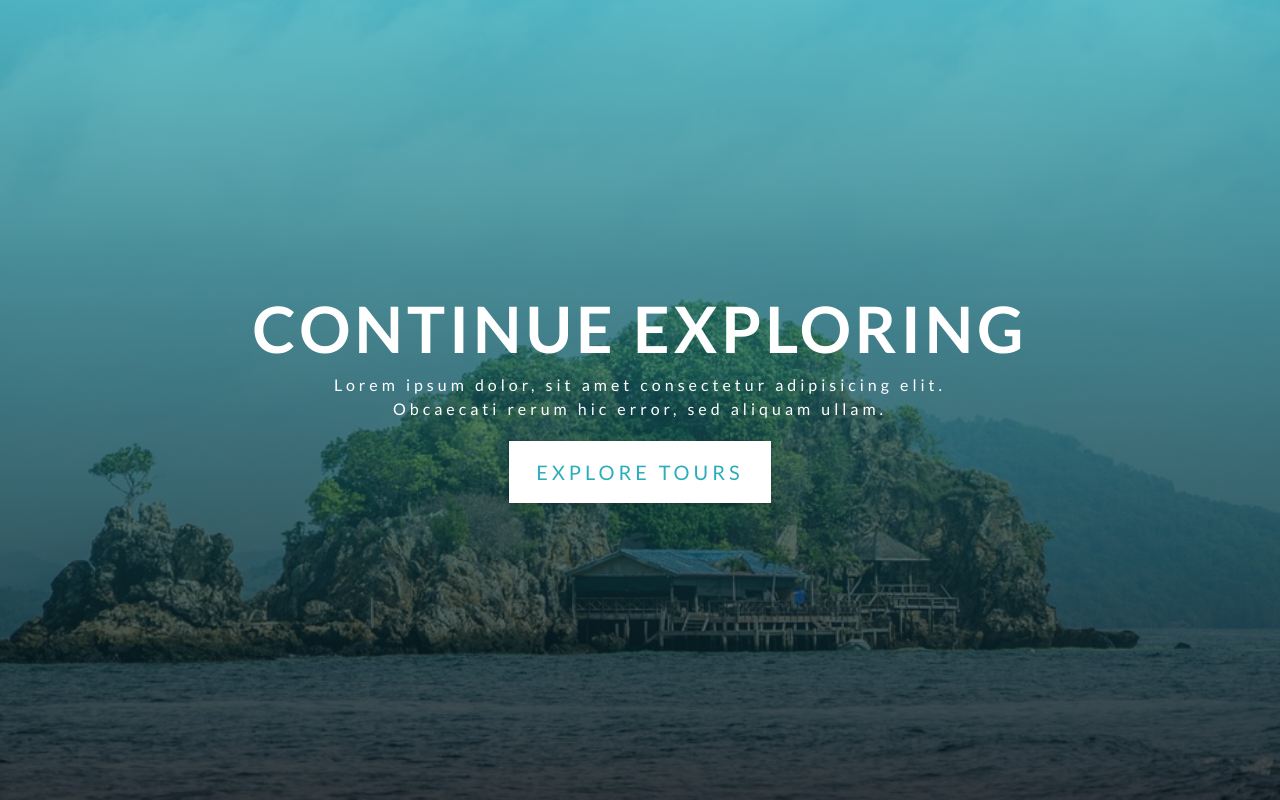
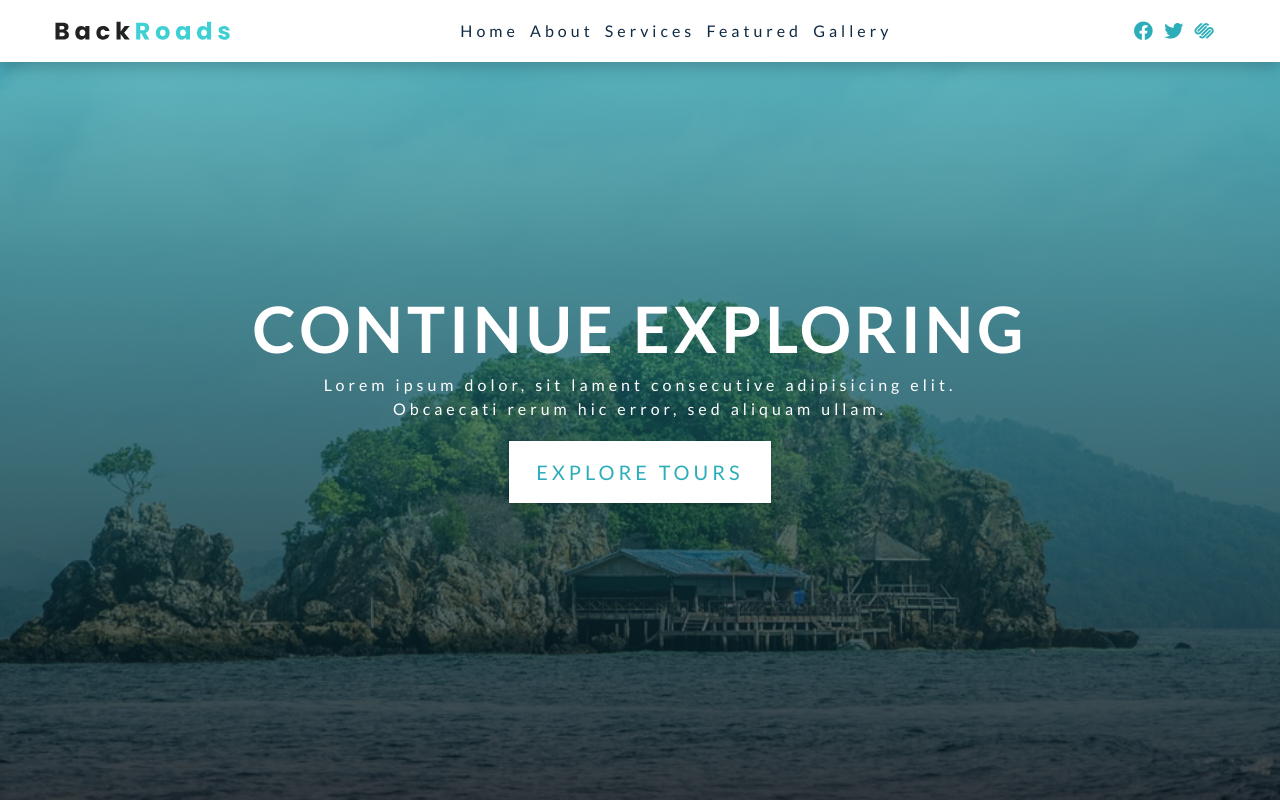
Before and after one commit to mlolaiya/Tour, a plain HTML site: page index.html in a window 1280 px wide. Shown: the top 800 px of the page. Drawn offline with Linux system fonts and the light colour scheme.

Commit message:
modified

```diff
--- a/index.html
+++ b/index.html
@@ -13,15 +13,93 @@
     <link rel="shortcut icon" href="./Images/favicon-32x32.png" type="image/x-icon">
   </head>
   <body>
-    <!-- header -->
-    <header>
+    <!-- header  -->
+    <header id="home">
       <!-- navbar -->
+      <nav class="navbar">
+        <div class="nav-center">
+          <!-- nav header -->
+          <div class="nav-header">
+            <img src="./images/logo.svg" class="nav-logo" alt="" />
+            <button type="button" class="nav-toggle" id="nav-toggle">
+              <i class="fas fa-bars"></i>
+            </button>
+          </div>
+          <!-- end of nav header -->
+          <!-- nav links -->
+          <ul class="nav-links" id="nav-links">
+            <!-- single link -->
+            <li>
+              <a href="#home" class="nav-link scroll-link">home</a>
+            </li>
+            <!-- end of single link -->
+            <!-- single link -->
+            <li>
+              <a href="#about" class="nav-link scroll-link">about</a>
+            </li>
+            <!-- end of single link -->
+            <!-- single link -->
+            <li>
+              <a href="#services" class="nav-link scroll-link">services</a>
+            </li>
+            <!-- end of single link -->
+            <!-- single link -->
+            <li>
+              <a href="#featured" class="nav-link scroll-link">featured</a>
+            </li>
+            <!-- end of single link -->
+            <!-- single link -->
+            <li>
+              <a href="#gallery" class="nav-link scroll-link">gallery</a>
+            </li>
+            <!-- end of single link -->
+          </ul>
+          <!-- end of nav links -->
+          <!-- nav icons -->
+          <ul class="nav-icons">
+            <!-- single icon -->
+            <li>
+              <a
+                href="https://www.twitter.com"
+                target="_blank"
+                class="nav-icon"
+              >
+                <i class="fab fa-facebook"></i>
+              </a>
+            </li>
+            <!-- end of single icon -->
+            <!-- single icon -->
+            <li>
+              <a
+                href="https://www.twitter.com"
+                target="_blank"
+                class="nav-icon"
+              >
+                <i class="fab fa-twitter"></i>
+              </a>
+            </li>
+            <!-- end of single icon -->
+            <!-- single icon -->
+            <li>
+              <a
+                href="https://www.twitter.com"
+                target="_blank"
+                class="nav-icon"
+              >
+                <i class="fab fa-squarespace"></i>
+              </a>
+            </li>
+            <!-- end of single icon -->
+          </ul>
+          <!-- end of nav icons -->
+        </div>
+      </nav>
       <!-- hero -->
       <div class="hero">
         <div class="hero-banner">
           <h1>Continue Exploring</h1>
           <p>
-            Lorem ipsum dolor, sit amet consectetur adipisicing elit. Obcaecati rerum hic error, sed aliquam ullam.
+            Lorem ipsum dolor, sit lament consecutive adipisicing elit. Obcaecati rerum hic error, sed aliquam ullam.
           </p>
           <a href="#featured" class="btn hero-btn scroll-link">explore tours</a>
         </div>
--- a/script.js
+++ b/script.js
@@ -0,0 +1,37 @@
+// ********** set date ************
+// select span
+const date = (document.getElementById(
+  "date"
+).innerHTML = new Date().getFullYear());
+
+// ********** nav toggle ************
+// select button and links
+const navBtn = document.getElementById("nav-toggle");
+const links = document.getElementById("nav-links");
+// add event listener
+navBtn.addEventListener("click", () => {
+  links.classList.toggle("show-links");
+});
+
+// ********** smooth scroll ************
+// select links
+const scrollLinks = document.querySelectorAll(".scroll-link");
+scrollLinks.forEach(link => {
+  link.addEventListener("click", e => {
+    // prevent default
+    e.preventDefault();
+    links.classList.remove("show-links");
+
+    const id = e.target.getAttribute("href").slice(1);
+    const element = document.getElementById(id);
+    //
+    let position = element.offsetTop - 62;
+
+    window.scrollTo({
+      left: 0,
+      // top: element.offsetTop,
+      top: position,
+      behavior: "smooth"
+    });
+  });
+});
--- a/style.css
+++ b/style.css
@@ -66,14 +66,14 @@ body {
 a {
   text-decoration: none;
 }
-/* img:not(.nav-logo) {
+img:not(.nav-logo) {
+  width: 100%;
+  display: block;
+}
+/* img {
   width: 100%;
   display: block;
 } */
-img {
-  width: 100%;
-  display: block;
-}
 h1,
 h2,
 h3,
@@ -99,6 +99,11 @@ p {
   margin-bottom: 1.25rem;
   color: var(--clr-grey-5);
 }
+
+ul li{
+  list-style: none;
+}
+
 @media screen and (min-width: 800px) {
   h1 {
     font-size: 4rem;
@@ -176,6 +181,108 @@ p {
 Navbar
 ===============
 */
+.navbar {
+  position: fixed;
+  top: 0;
+  left: 0;
+  width: 100%;
+  background: var(--clr-white);
+  box-shadow: var(--dark-shadow);
+  z-index: 2;
+}
+.nav-icons {
+  display: none;
+}
+.nav-center {
+  width: 100%;
+  max-width: 1170px;
+  margin: 0 auto;
+}
+.nav-header {
+  display: flex;
+  justify-content: space-between;
+  align-items: center;
+  padding: 1rem 2rem;
+}
+.nav-toggle {
+  background: transparent;
+  border: transparent;
+  font-size: 1.5rem;
+  color: var(--clr-primary-5);
+  cursor: pointer;
+  transition: var(--transition);
+}
+.nav-toggle:hover {
+  transform: scale(1.2);
+}
+.nav-link {
+  display: block;
+  padding: 1rem 2rem;
+  text-transform: capitalize;
+  letter-spacing: var(--spacing);
+  transition: var(--transition);
+  color: var(--clr-grey-1);
+  cursor: pointer;
+  font-size: 1rem;
+}
+.nav-link:hover {
+  color: var(--clr-primary-1);
+  background: var(--clr-primary-8);
+  padding-left: 2.25rem;
+}
+/* 280px */
+.nav-links {
+  height: 0;
+  overflow: hidden;
+  transition: var(--transition);
+}
+.show-links {
+  height: 280px;
+}
+@media screen and (min-width: 992px) {
+  /* hide toggle button */
+  .navbar {
+    padding: 1rem 2rem;
+  }
+  .nav-toggle {
+    display: none;
+  }
+  .nav-center {
+    display: flex;
+    justify-content: space-between;
+    align-items: center;
+    /* optional */
+    flex-wrap: wrap;
+  }
+  .nav-links {
+    height: auto;
+    display: flex;
+  }
+  .nav-header {
+    padding: 0 0;
+  }
+  .nav-link {
+    padding: 0 0;
+    margin-right: 0.7rem;
+  }
+  .nav-link:hover {
+    padding: 0;
+    color: var(--clr-primary-5);
+    background: transparent;
+  }
+  .nav-icons {
+    display: flex;
+  }
+  .nav-icon {
+    margin-right: 0.7rem;
+    color: var(--clr-primary-5);
+    font-size: 1.2rem;
+    transition: var(--transition);
+  }
+  .nav-icon:hover {
+    color: var(--clr-primary-8);
+  }
+}
 
 /*
 ===============
@@ -370,7 +477,8 @@ Featured Tours
 
 .tour-img {
   height: 15rem;
-  object-fit: cover;
+  -o-object-fit: cover;
+     object-fit: cover;
 }
 
 .tour-date {
@@ -469,6 +577,18 @@ Contact
   text-transform: capitalize;
   border: transparent;
 }
+.form-control::-webkit-input-placeholder {
+  color: inherit;
+}
+.form-control::-moz-placeholder {
+  color: inherit;
+}
+.form-control:-ms-input-placeholder {
+  color: inherit;
+}
+.form-control::-ms-input-placeholder {
+  color: inherit;
+}
 .form-control::placeholder {
   color: inherit;
 }
@@ -523,7 +643,8 @@ Gallery
 
 .gallery-img{
   height: 17rem;
-  object-fit: cover;
+  -o-object-fit: cover;
+     object-fit: cover;
   transition: var(--transition);
 }
 
```
Also changed, not shown: Images/logo.svg (added).
